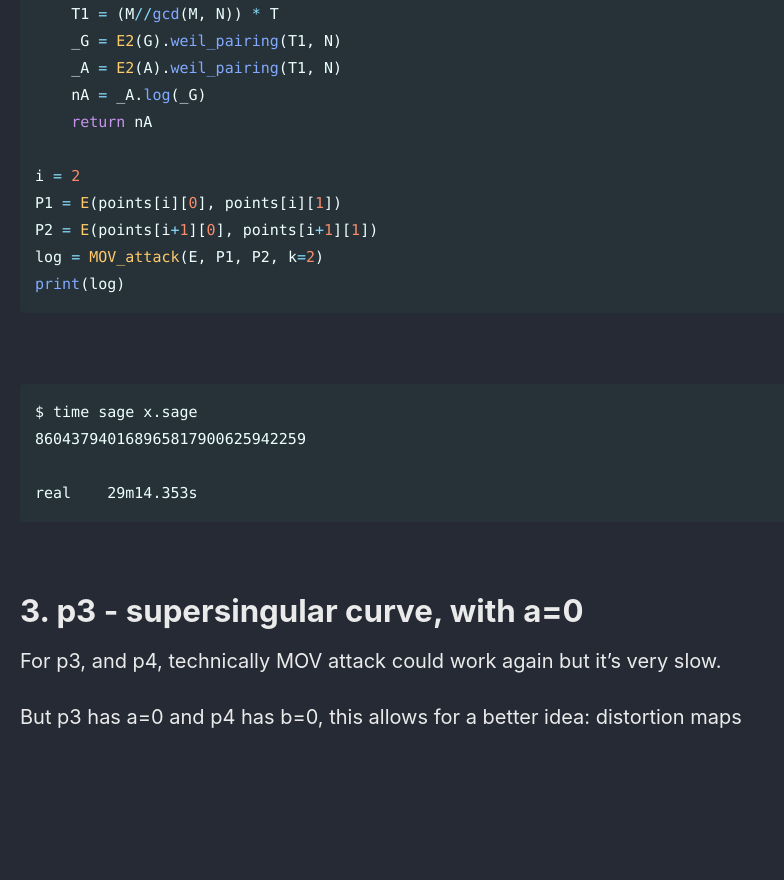
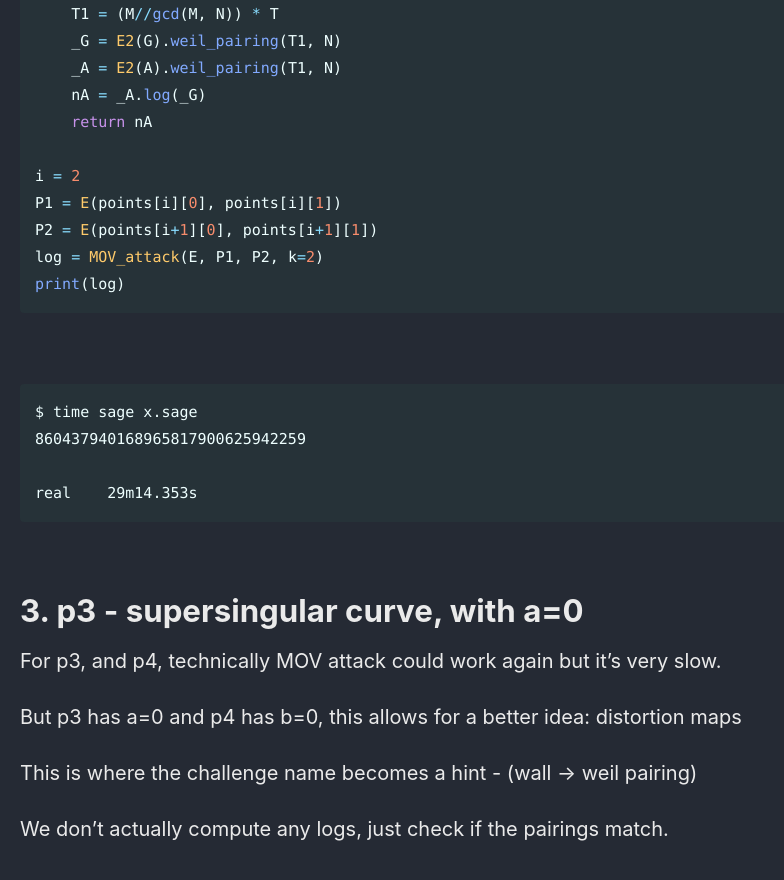
Before and after one commit to Connor-McCartney/Connor-McCartney.github.io, a Jekyll site: the page built from _pages/cryptography/ecc/TheseWallsCodegate2025.md, in a window 1280 px wide and 900 px high, scrolled down 6083 px. Shown: the top 880 px of the window, without its empty margins (0-784 px from the left). Built offline with Jekyll 4.4.1, drawn with Linux system fonts in a browser that asks for light colours; cached includes are drawn as plain includes; before the commit the page ends 6871 px from its top, so only the background shows below that.

Commit message:
Update TheseWallsCodegate2025.md

```diff
--- a/_pages/cryptography/ecc/TheseWallsCodegate2025.md
+++ b/_pages/cryptography/ecc/TheseWallsCodegate2025.md
@@ -263,3 +263,7 @@ real    29m14.353s
 For p3, and p4, technically MOV attack could work again but it's very slow.
 
 But p3 has a=0 and p4 has b=0, this allows for a better idea: distortion maps
+
+This is where the challenge name becomes a hint - (wall -> weil pairing)
+
+We don't actually compute any logs, just check if the pairings match.
```
